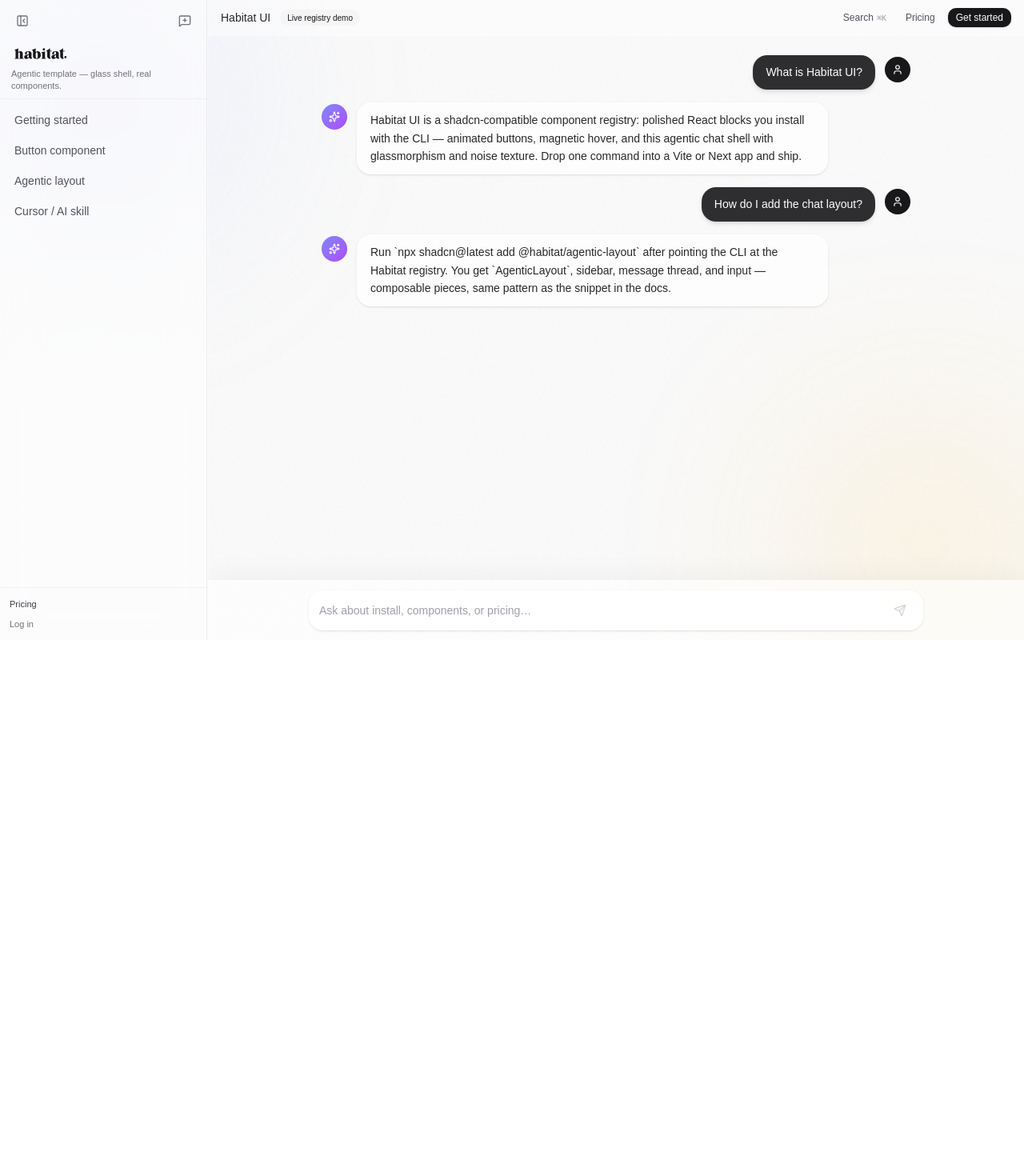
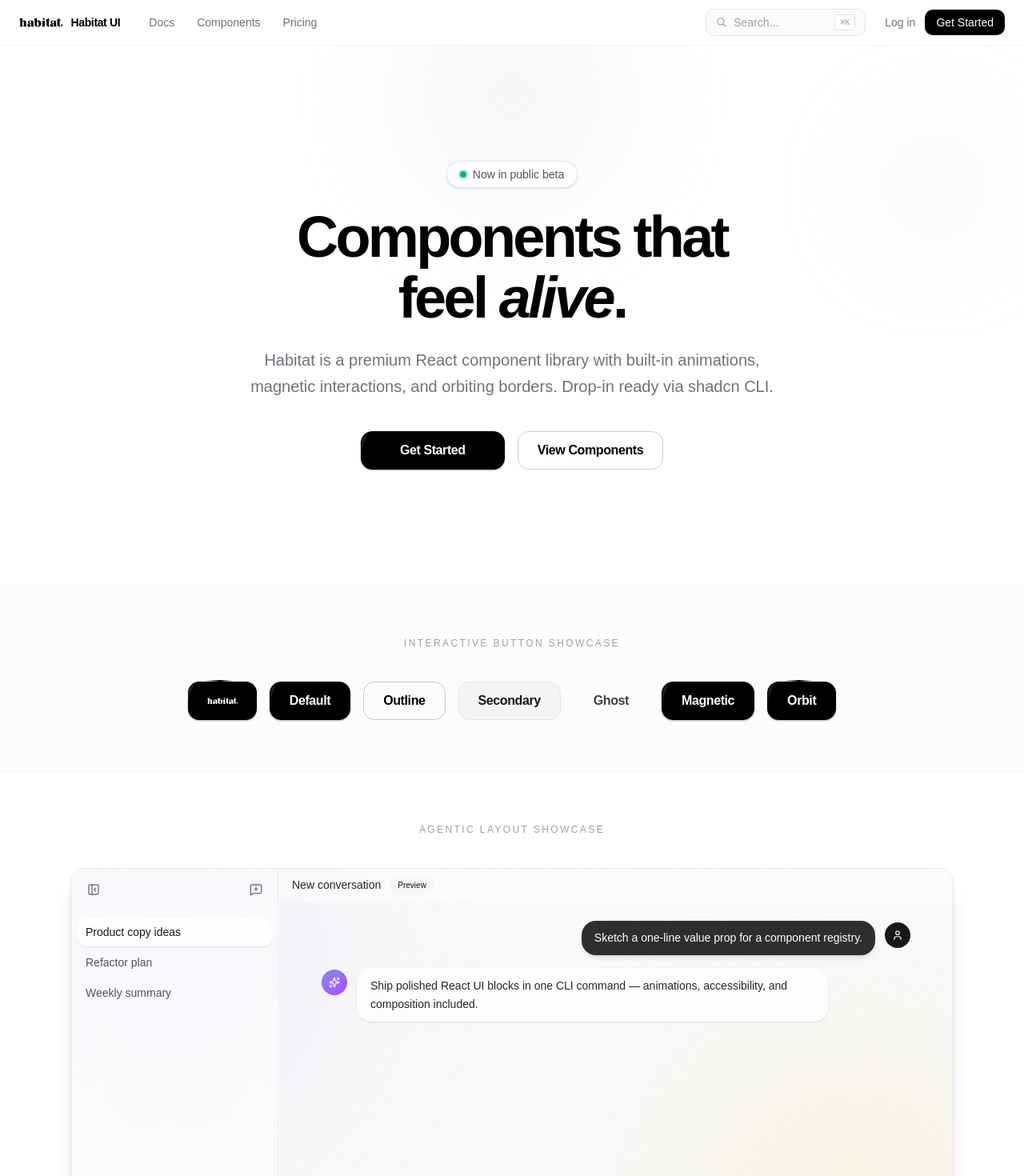
Before and after one commit to TarasGum/habitat-test-ui-system, a React (Vite) app: page / in a window 1280 px wide. Shown: the top 1470 px of the page at 80% size. Before the commit the page ends 800 px from the top, so only its background shows below. Built offline with nearby package versions, Linux system fonts and the light colour scheme.

Commit message:
fixed main page

```diff
--- a/src/components/app-layout.tsx
+++ b/src/components/app-layout.tsx
@@ -133,18 +133,6 @@
   )
 }
 
-const SearchControlContext = React.createContext<{ openSearch: () => void } | null>(
-  null
-)
-
-export function useSearchControl() {
-  const ctx = React.useContext(SearchControlContext)
-  if (!ctx) {
-    throw new Error("useSearchControl must be used within AppLayout")
-  }
-  return ctx
-}
-
 const navLinks = [
   {
     to: "/docs/getting-started",
@@ -161,7 +149,6 @@
 
 export function AppLayout() {
   const location = useLocation()
-  const isHome = location.pathname === "/"
   const { isLoggedIn, logout } = useAuth()
   const [isMenuOpen, setIsMenuOpen] = React.useState(false)
   const [isSearchOpen, setIsSearchOpen] = React.useState(false)
@@ -200,21 +187,8 @@
     return () => window.removeEventListener("keydown", onKeyDown)
   }, [isMenuOpen])
 
-  const searchControl = React.useMemo(
-    () => ({ openSearch: () => setIsSearchOpen(true) }),
-    []
-  )
-
   return (
-    <SearchControlContext.Provider value={searchControl}>
-    <div
-      className={
-        isHome
-          ? "min-h-screen overflow-hidden"
-          : "min-h-screen flex flex-col bg-white text-zinc-900"
-      }
-    >
-      {!isHome && (
+    <div className="min-h-screen flex flex-col bg-white text-zinc-900">
       <header className="sticky top-0 z-50 border-b border-zinc-100 bg-white/80 backdrop-blur-lg">
         <div className="mx-auto flex h-14 max-w-[1400px] items-center gap-6 px-6">
           <Link to="/" className="flex items-center gap-2.5 shrink-0">
@@ -298,10 +272,8 @@
           </div>
         </div>
       </header>
-      )}
 
       {/* Mobile menu overlay */}
-      {!isHome && (
       <div
         id="mobile-menu-overlay"
         className={`md:hidden fixed inset-0 z-[60] transition-opacity duration-200 ${
@@ -379,15 +351,13 @@
           </div>
         </div>
       </div>
-      )}
 
-      <main className={isHome ? "contents" : "flex-1"}>
+      <main className="flex-1">
         <Outlet />
       </main>
 
       <SearchDialog open={isSearchOpen} onClose={() => setIsSearchOpen(false)} />
 
-      {!isHome && (
       <footer className="border-t border-zinc-100 py-8">
         <div className="mx-auto max-w-[1400px] px-6 flex flex-col sm:flex-row items-center justify-between gap-4 text-sm text-zinc-400">
           <div className="flex items-center gap-2">
@@ -397,8 +367,6 @@
           <p>Built for developers who care about craft.</p>
         </div>
       </footer>
-      )}
     </div>
-    </SearchControlContext.Provider>
   )
 }
--- a/src/pages/landing.tsx
+++ b/src/pages/landing.tsx
@@ -1,8 +1,7 @@
 import * as React from "react"
-import { Link, useNavigate } from "react-router-dom"
+import { Link } from "react-router-dom"
+import { Button } from "@/components/ui/button"
 import { HabitatLogo } from "@/components/habitat-logo"
-import { useSearchControl } from "@/components/app-layout"
-import { useAuth } from "@/context/auth"
 import {
   AgenticLayout,
   AgenticSidebar,
@@ -13,188 +12,279 @@
   AgenticInput,
 } from "@/components/ui/agentic-layout"
 
-type ChatRole = "user" | "assistant"
-
-interface ChatLine {
-  id: string
-  role: ChatRole
-  content: string
-}
-
-const DOC_CHATS = [
-  { id: "getting-started", title: "Getting started", to: "/docs/getting-started" },
-  { id: "button", title: "Button component", to: "/docs/components/button" },
-  { id: "agentic-layout", title: "Agentic layout", to: "/docs/components/agentic-layout" },
-  { id: "skill", title: "Cursor / AI skill", to: "/docs/skill" },
-] as const
-
-const SEED_MESSAGES: ChatLine[] = [
+const features = [
   {
-    id: "1",
-    role: "user",
-    content: "What is Habitat UI?",
+    title: "Animated by Default",
+    description:
+      "Ripple effects, particle bursts, and orbiting borders built right in. No extra libraries needed.",
   },
   {
-    id: "2",
-    role: "assistant",
-    content:
-      "Habitat UI is a shadcn-compatible component registry: polished React blocks you install with the CLI — animated buttons, magnetic hover, and this agentic chat shell with glassmorphism and noise texture. Drop one command into a Vite or Next app and ship.",
+    title: "Fully Composable",
+    description:
+      "Mix and match variants, sizes, and behaviors. Every prop is designed to combine cleanly.",
   },
   {
-    id: "3",
-    role: "user",
-    content: "How do I add the chat layout?",
+    title: "Zero Config CSS",
+    description:
+      "Keyframes inject themselves at runtime. Just import the component and go.",
   },
   {
-    id: "4",
-    role: "assistant",
-    content:
-      "Run `npx shadcn@latest add @habitat/agentic-layout` after pointing the CLI at the Habitat registry. You get `AgenticLayout`, sidebar, message thread, and input — composable pieces, same pattern as the snippet in the docs.",
+    title: "shadcn Compatible",
+    description:
+      "Install via the shadcn CLI. Drops into your existing project with full TypeScript support.",
   },
 ]
 
-function assistantReply(prompt: string): string {
-  const q = prompt.toLowerCase()
-  if (q.includes("install") || q.includes("shadcn") || q.includes("cli")) {
-    return "Add the registry to `components.json`, then run `npx shadcn@latest add @habitat/button` or `@habitat/agentic-layout`. The Getting Started page lists the exact Tailwind v4 setup."
-  }
-  if (q.includes("price") || q.includes("pro") || q.includes("pay")) {
-    return "Pricing lives at /pricing — pro access unlocks the production registry URL and install commands on the docs."
-  }
-  if (q.includes("button") || q.includes("animate")) {
-    return "The Button includes ripple, optional particle burst, magnetic cursor pull, and an orbiting border variant — all with runtime keyframe injection so hosts do not need extra CSS."
-  }
-  return `Browse the sidebar for doc shortcuts, or open Search (${"\u2318"}K). Everything is TypeScript-first and matches the Radix Nova preset.`
+const stats = [
+  { value: "2.4k", label: "GitHub Stars" },
+  { value: "50+", label: "Components" },
+  { value: "12ms", label: "Avg Render" },
+  { value: "99%", label: "A11y Score" },
+]
+
+const testimonials = [
+  {
+    quote:
+      "Habitat buttons feel alive. The ripple and magnetic effects are the best I've used in any React library.",
+    author: "Sarah Chen",
+    role: "Design Engineer at Linear",
+  },
+  {
+    quote:
+      "Dropped it into our design system in under 5 minutes. The shadcn integration is seamless.",
+    author: "Marcus Rivera",
+    role: "Frontend Lead at Vercel",
+  },
+  {
+    quote:
+      "Finally, animated components that don't sacrifice accessibility. This is how UI should be built.",
+    author: "Aiko Tanaka",
+    role: "Staff Engineer at Stripe",
+  },
+]
+
+const SHOWCASE_CONVERSATIONS = [
+  { id: "1", title: "Product copy ideas", active: true },
+  { id: "2", title: "Refactor plan" },
+  { id: "3", title: "Weekly summary" },
+]
+
+function AgenticShowcase() {
+  const [draft, setDraft] = React.useState("")
+
+  return (
+    <div className="h-[min(560px,70vh)] min-h-[380px] w-full overflow-hidden rounded-2xl border border-zinc-200 shadow-xl">
+      <AgenticLayout defaultSidebarOpen className="h-full min-h-0">
+        <AgenticSidebar
+          conversations={SHOWCASE_CONVERSATIONS}
+          onNewChat={() => {}}
+        />
+        <AgenticMain>
+          <AgenticHeader title="New conversation" model="Preview" />
+          <AgenticMessages>
+            <AgenticMessage role="user">
+              Sketch a one-line value prop for a component registry.
+            </AgenticMessage>
+            <AgenticMessage role="assistant">
+              Ship polished React UI blocks in one CLI command — animations,
+              accessibility, and composition included.
+            </AgenticMessage>
+          </AgenticMessages>
+          <AgenticInput
+            value={draft}
+            onChange={setDraft}
+            placeholder="Try the input…"
+            onSubmit={() => setDraft("")}
+          />
+        </AgenticMain>
+      </AgenticLayout>
+    </div>
+  )
 }
 
 export function LandingPage() {
-  const navigate = useNavigate()
-  const { openSearch } = useSearchControl()
-  const { isLoggedIn } = useAuth()
-  const [messages, setMessages] = React.useState<ChatLine[]>(SEED_MESSAGES)
-  const [activeChat, setActiveChat] = React.useState<string | null>(null)
+  return (
+    <div className="overflow-hidden">
+      {/* Hero */}
+      <section className="relative py-28 sm:py-36">
+        <div className="absolute inset-0 bg-[radial-gradient(ellipse_at_top,_var(--tw-gradient-stops))] from-zinc-100 via-white to-white" />
+        <div className="pointer-events-none absolute inset-0 overflow-hidden">
+          <div className="absolute -top-20 left-1/2 h-72 w-72 -translate-x-1/2 rounded-full bg-zinc-200/50 blur-3xl animate-[pulse_10s_ease-in-out_infinite]" />
+          <div className="absolute right-8 top-24 h-40 w-40 rounded-full bg-zinc-300/30 blur-3xl animate-[pulse_14s_ease-in-out_infinite]" />
+        </div>
+        <div className="relative mx-auto max-w-4xl px-6 text-center">
+          <div className="mb-6 inline-flex items-center gap-2 rounded-full border border-zinc-200 bg-white px-4 py-1.5 text-sm text-zinc-600 shadow-sm">
+            <span className="relative flex h-2 w-2">
+              <span className="absolute inline-flex h-full w-full animate-ping rounded-full bg-emerald-400 opacity-75" />
+              <span className="relative inline-flex h-2 w-2 rounded-full bg-emerald-500" />
+            </span>
+            Now in public beta
+          </div>
 
-  const conversations = React.useMemo(
-    () =>
-      DOC_CHATS.map((c) => ({
-        id: c.id,
-        title: c.title,
-        active: activeChat === c.id,
-      })),
-    [activeChat]
-  )
+          <h1 className="text-5xl sm:text-7xl font-bold tracking-tighter text-black leading-[1.05]">
+            Components that
+            <br />
+            feel <span className="italic">alive</span>.
+          </h1>
 
-  const handleSelectConversation = (id: string) => {
-    const row = DOC_CHATS.find((c) => c.id === id)
-    if (row) {
-      setActiveChat(id)
-      navigate(row.to)
-    }
-  }
+          <p className="mt-6 text-lg sm:text-xl text-zinc-500 max-w-2xl mx-auto leading-relaxed">
+            Habitat is a premium React component library with built-in
+            animations, magnetic interactions, and orbiting borders.
+            Drop-in ready via shadcn CLI.
+          </p>
 
-  const handleSubmit = (value: string) => {
-    const userMsg: ChatLine = {
-      id: `u-${Date.now()}`,
-      role: "user",
-      content: value,
-    }
-    setMessages((prev) => [...prev, userMsg])
-    const reply = assistantReply(value)
-    window.setTimeout(() => {
-      setMessages((prev) => [
-        ...prev,
-        { id: `a-${Date.now()}`, role: "assistant", content: reply },
-      ])
-    }, 450)
-  }
+          <div className="mt-10 flex flex-col sm:flex-row items-center justify-center gap-4">
+            <Link to="/docs/getting-started">
+              <Button size="lg" className="min-w-[180px]">
+                Get Started
+              </Button>
+            </Link>
+            <Link to="/docs/components/button">
+              <Button variant="outline" size="lg" className="min-w-[180px]">
+                View Components
+              </Button>
+            </Link>
+          </div>
+        </div>
+      </section>
 
-  return (
-    <AgenticLayout className="h-dvh min-h-0">
-      <AgenticSidebar
-        conversations={conversations}
-        onNewChat={() => {
-          setActiveChat(null)
-          setMessages(SEED_MESSAGES)
-        }}
-        onSelectConversation={handleSelectConversation}
-        header={
-          <div className="flex flex-col gap-1 px-0.5">
+      {/* Button showcase strip */}
+      <section className="border-y border-zinc-100 bg-zinc-50/50 py-16">
+        <div className="mx-auto max-w-6xl px-6">
+          <p className="text-center text-xs uppercase tracking-[0.2em] text-zinc-400 mb-10">
+            Interactive button showcase
+          </p>
+          <div className="flex flex-wrap items-center justify-center gap-4">
+            <Button variant="brand" size="lg" />
+            <Button variant="default" size="lg">
+              Default
+            </Button>
+            <Button variant="outline" size="lg">
+              Outline
+            </Button>
+            <Button variant="secondary" size="lg">
+              Secondary
+            </Button>
+            <Button variant="ghost" size="lg">
+              Ghost
+            </Button>
+            <Button magnetic size="lg">
+              Magnetic
+            </Button>
+            <Button orbit size="lg">
+              Orbit
+            </Button>
+          </div>
+        </div>
+      </section>
+
+      {/* Agentic layout showcase */}
+      <section className="border-b border-zinc-100 bg-white py-16">
+        <div className="mx-auto max-w-6xl px-6">
+          <p className="text-center text-xs uppercase tracking-[0.2em] text-zinc-400 mb-10">
+            Agentic layout showcase
+          </p>
+          <AgenticShowcase />
+          <p className="mt-8 text-center text-sm text-zinc-500">
+            Chat shell with sidebar, thread, and input —{" "}
             <Link
-              to="/"
-              className="flex items-center gap-2 rounded-lg px-1 py-0.5 transition-colors hover:bg-white/50"
-              onClick={() => setActiveChat(null)}
+              to="/docs/components/agentic-layout"
+              className="font-medium text-zinc-800 underline-offset-4 hover:underline"
             >
-              <HabitatLogo className="h-6 w-auto text-zinc-900" />
+              view docs
             </Link>
-            <p className="text-[11px] leading-snug text-zinc-500">
-              Agentic template — glass shell, real components.
+            .
+          </p>
+        </div>
+      </section>
+
+      {/* Stats */}
+      <section className="py-20">
+        <div className="mx-auto max-w-4xl px-6 grid grid-cols-2 md:grid-cols-4 gap-8">
+          {stats.map((stat) => (
+            <div key={stat.label} className="text-center">
+              <div className="text-4xl font-bold tracking-tight text-black">
+                {stat.value}
+              </div>
+              <div className="mt-1 text-sm text-zinc-400">{stat.label}</div>
+            </div>
+          ))}
+        </div>
+      </section>
+
+      {/* Features */}
+      <section className="border-t border-zinc-100 py-20 bg-white">
+        <div className="mx-auto max-w-6xl px-6">
+          <div className="text-center mb-14">
+            <h2 className="text-3xl sm:text-4xl font-bold tracking-tight text-black">
+              Built different
+            </h2>
+            <p className="mt-3 text-zinc-500 max-w-xl mx-auto">
+              Every detail considered, every animation purposeful.
             </p>
           </div>
-        }
-        footer={
-          <div className="flex flex-col gap-2 text-[11px]">
-            <Link
-              to="/pricing"
-              className="font-medium text-zinc-700 underline-offset-2 hover:underline"
-            >
-              Pricing
+          <div className="grid md:grid-cols-2 gap-6">
+            {features.map((f) => (
+              <div
+                key={f.title}
+                className="group rounded-2xl border border-zinc-100 p-8 transition-all hover:border-zinc-200 hover:shadow-lg hover:shadow-zinc-100"
+              >
+                <h3 className="text-lg font-semibold text-black">{f.title}</h3>
+                <p className="mt-2 text-zinc-500 leading-relaxed">
+                  {f.description}
+                </p>
+              </div>
+            ))}
+          </div>
+        </div>
+      </section>
+
+      {/* Testimonials */}
+      <section className="border-t border-zinc-100 py-20 bg-zinc-50/30">
+        <div className="mx-auto max-w-6xl px-6">
+          <h2 className="text-center text-3xl sm:text-4xl font-bold tracking-tight text-black mb-14">
+            Loved by engineers
+          </h2>
+          <div className="grid md:grid-cols-3 gap-6">
+            {testimonials.map((t) => (
+              <div
+                key={t.author}
+                className="rounded-2xl border border-zinc-100 bg-white p-8"
+              >
+                <p className="text-zinc-600 leading-relaxed">
+                  &ldquo;{t.quote}&rdquo;
+                </p>
+                <div className="mt-6">
+                  <div className="font-medium text-black">{t.author}</div>
+                  <div className="text-sm text-zinc-400">{t.role}</div>
+                </div>
+              </div>
+            ))}
+          </div>
+        </div>
+      </section>
+
+      {/* CTA */}
+      <section className="py-28 text-center">
+        <div className="mx-auto max-w-2xl px-6">
+          <HabitatLogo className="h-8 w-auto text-black mx-auto mb-8" />
+          <h2 className="text-3xl sm:text-4xl font-bold tracking-tight text-black">
+            Start building today
+          </h2>
+          <p className="mt-4 text-zinc-500">
+            One CLI command. Zero config. Full control.
+          </p>
+          <div className="mt-8 inline-flex items-center gap-2 rounded-xl border border-zinc-200 bg-zinc-50 px-5 py-3 font-mono text-sm text-zinc-700">
+            <span className="text-zinc-400">$</span>
+            npx shadcn@latest init
+          </div>
+          <div className="mt-8">
+            <Link to="/docs/getting-started">
+              <Button size="lg">Read the Docs</Button>
             </Link>
-            {isLoggedIn ? (
-              <span className="text-zinc-400">Signed in</span>
-            ) : (
-              <Link
-                to="/login"
-                className="text-zinc-500 underline-offset-2 hover:text-zinc-800 hover:underline"
-              >
-                Log in
-              </Link>
-            )}
           </div>
-        }
-      />
-      <AgenticMain>
-        <AgenticHeader
-          title="Habitat UI"
-          model="Live registry demo"
-          actions={
-            <div className="flex flex-wrap items-center justify-end gap-1 sm:gap-2">
-              <button
-                type="button"
-                onClick={openSearch}
-                className="rounded-lg px-2 py-1 text-xs font-medium text-zinc-600 transition-colors hover:bg-white/60 hover:text-zinc-900"
-              >
-                Search
-                <kbd className="ml-1 hidden font-mono text-[10px] text-zinc-400 sm:inline">
-                  {"\u2318"}K
-                </kbd>
-              </button>
-              <Link
-                to="/pricing"
-                className="rounded-lg px-2 py-1 text-xs font-medium text-zinc-600 transition-colors hover:bg-white/60 hover:text-zinc-900"
-              >
-                Pricing
-              </Link>
-              <Link
-                to="/docs/getting-started"
-                className="rounded-lg bg-zinc-900 px-2.5 py-1 text-xs font-medium text-white shadow-sm transition-colors hover:bg-zinc-800"
-              >
-                Get started
-              </Link>
-            </div>
-          }
-        />
-        <AgenticMessages>
-          {messages.map((m) => (
-            <AgenticMessage key={m.id} role={m.role}>
-              {m.content}
-            </AgenticMessage>
-          ))}
-        </AgenticMessages>
-        <AgenticInput
-          placeholder="Ask about install, components, or pricing…"
-          onSubmit={handleSubmit}
-        />
-      </AgenticMain>
-    </AgenticLayout>
+        </div>
+      </section>
+    </div>
   )
 }
```
